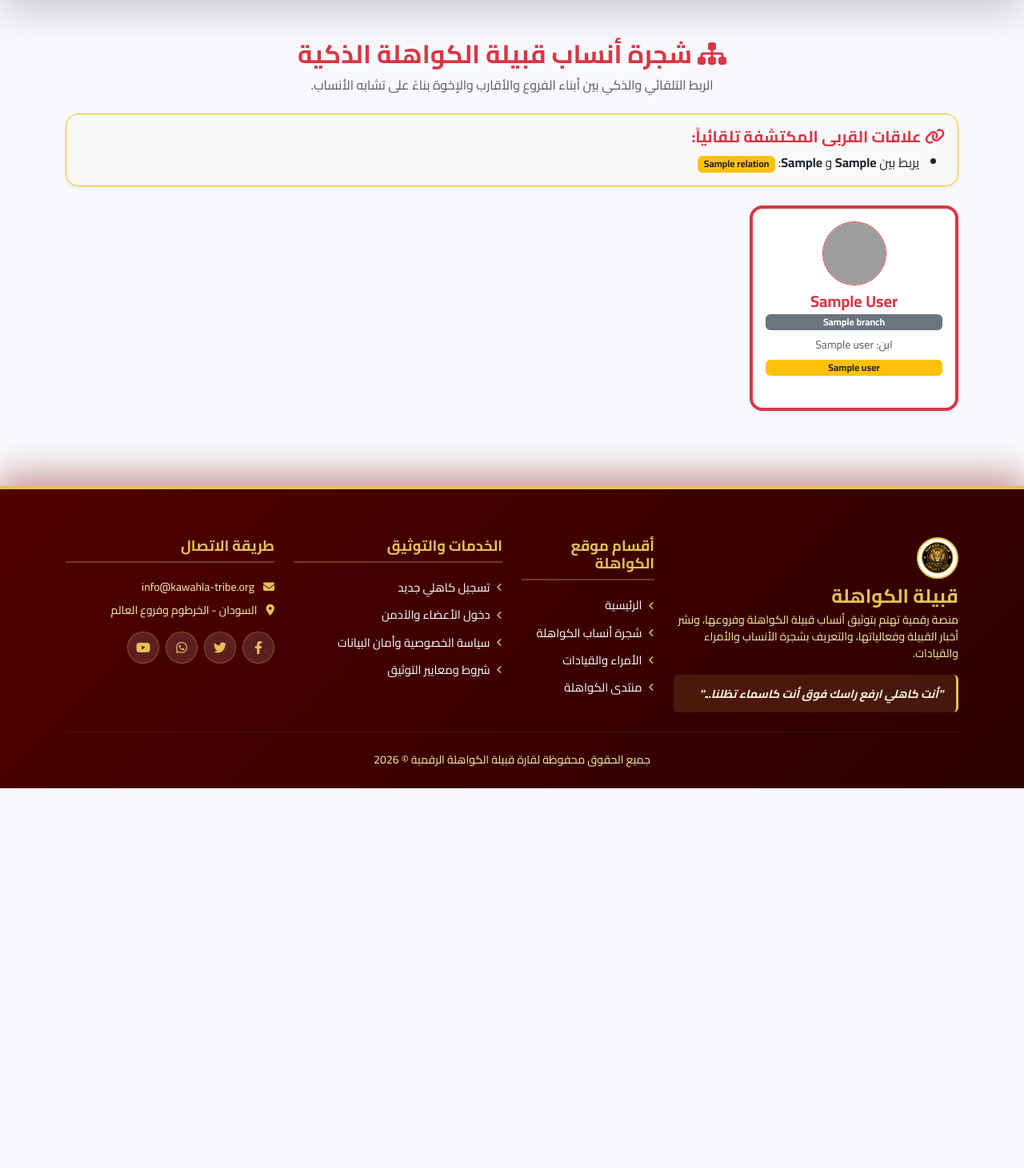
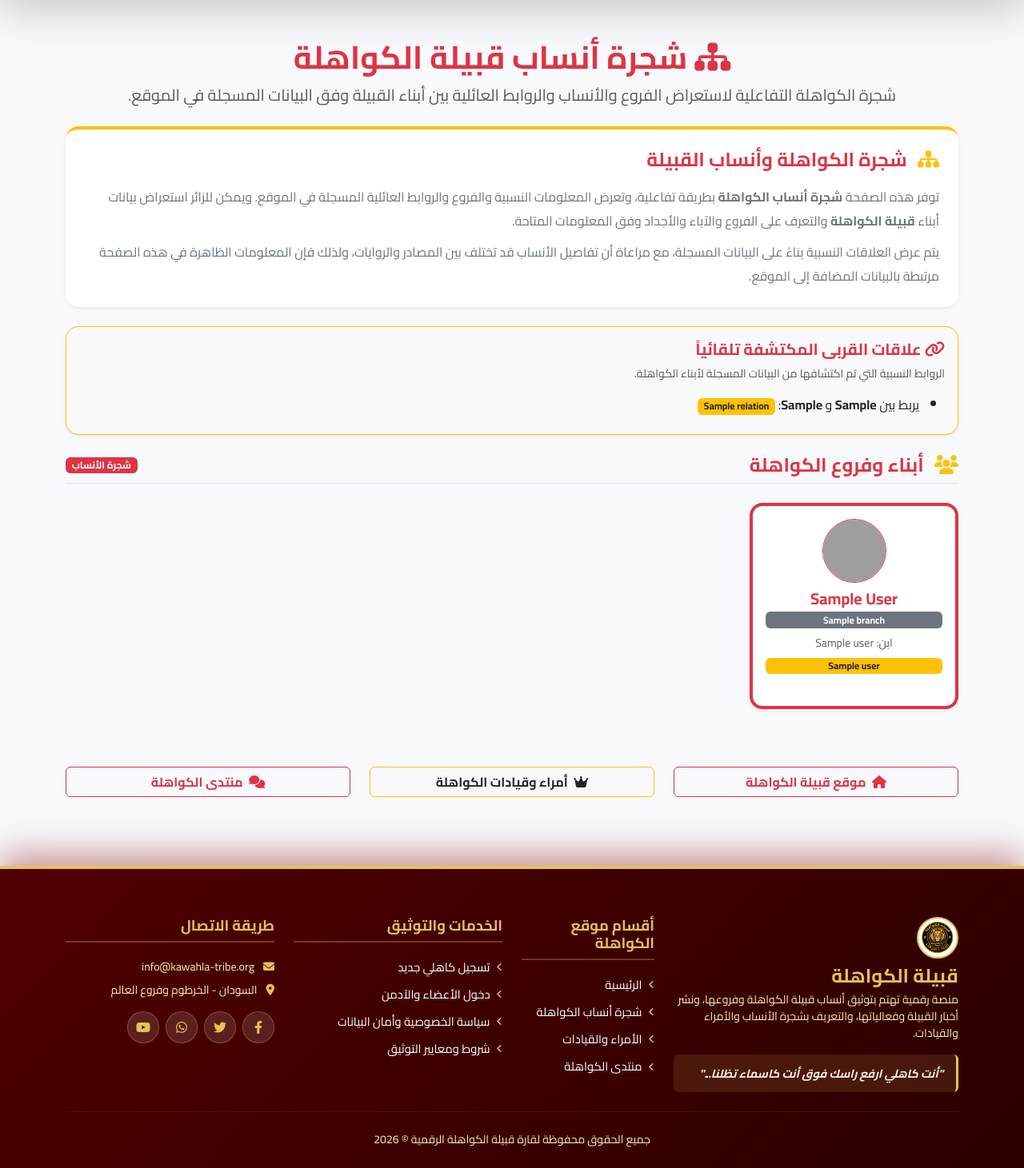
Before and after one commit to temtuba8-jpg/Kawahla, a Python web app: template templates/tree.html in a window 1280 px wide. Shown: the part 108-1569 px from the top of the page at 80% size. Before the commit the page ends 1094 px from the top, so only its background shows below. Run offline with Jinja, Linux system fonts and the light colour scheme; the template is opened without the code that fills it: most values are stand-ins (such as "Sample title", 1, 10 or a date in 2020); grey boxes are pictures that could not be loaded.

Commit message:
Update tree.html

```diff
--- a/templates/tree.html
+++ b/templates/tree.html
@@ -1,67 +1,308 @@
 {% extends "base.html" %}
+
+{% block title %}
+شجرة أنساب الكواهلة | شجرة قبيلة الكواهلة وفروعها
+{% endblock %}
+
+{% block meta_description %}
+شجرة أنساب قبيلة الكواهلة، استعرض أبناء الكواهلة وفروع القبيلة والروابط العائلية والنسب المتداول بطريقة منظمة وتفاعلية.
+{% endblock %}
+
+{% block og_title %}
+شجرة أنساب الكواهلة | قبيلة الكواهلة
+{% endblock %}
+
+{% block og_description %}
+استعرض شجرة أنساب قبيلة الكواهلة وفروعها والروابط العائلية والمعلومات النسبية المنشورة في الموقع.
+{% endblock %}
+
 {% block content %}
+
+<!-- عنوان الصفحة -->
 <div class="text-center mb-4">
-    <h2 class="text-danger fw-bold"><i class="fas fa-sitemap"></i> شجرة أنساب قبيلة الكواهلة الذكية</h2>
-    <p class="text-muted">الربط التلقائي والذكي بين أبناء الفروع والأقارب والإخوة بناءً على تشابه الأنساب.</p>
+
+    <h1 class="text-danger fw-bold">
+        <i class="fas fa-sitemap"></i>
+        شجرة أنساب قبيلة الكواهلة
+    </h1>
+
+    <p class="text-muted fs-5">
+        شجرة الكواهلة التفاعلية لاستعراض الفروع والأنساب والروابط العائلية
+        بين أبناء القبيلة وفق البيانات المسجلة في الموقع.
+    </p>
+
 </div>
+
+
+<!-- تعريف الصفحة لمحركات البحث والزوار -->
+<section class="card mb-4 border-0 shadow-sm border-top border-warning border-4">
+
+    <div class="card-body p-4">
+
+        <h2 class="h4 text-danger fw-bold mb-3">
+            <i class="fas fa-sitemap text-warning me-2"></i>
+            شجرة الكواهلة وأنساب القبيلة
+        </h2>
+
+        <p class="text-secondary mb-2" style="line-height: 1.9;">
+
+            توفر هذه الصفحة <strong>شجرة أنساب الكواهلة</strong> بطريقة تفاعلية،
+            وتعرض المعلومات النسبية والفروع والروابط العائلية المسجلة في الموقع.
+            ويمكن للزائر استعراض بيانات أبناء <strong>قبيلة الكواهلة</strong>
+            والتعرف على الفروع والآباء والأجداد وفق المعلومات المتاحة.
+
+        </p>
+
+        <p class="text-secondary mb-0" style="line-height: 1.9;">
+
+            يتم عرض العلاقات النسبية بناءً على البيانات المسجلة،
+            مع مراعاة أن تفاصيل الأنساب قد تختلف بين المصادر والروايات،
+            ولذلك فإن المعلومات الظاهرة في هذه الصفحة مرتبطة بالبيانات
+            المضافة إلى الموقع.
+
+        </p>
+
+    </div>
+
+</section>
+
 
 <!-- صندوق الروابط الذكية المكتشفة -->
 <div class="card mb-4 p-3 border-warning bg-light shadow-sm">
-    <h5 class="text-danger fw-bold"><i class="fas fa-link"></i> علاقات القربى المكتشفة تلقائياً:</h5>
+
+    <h2 class="h5 text-danger fw-bold">
+        <i class="fas fa-link"></i>
+        علاقات القربى المكتشفة تلقائياً
+    </h2>
+
+    <p class="small text-muted mb-3">
+        الروابط النسبية التي تم اكتشافها من البيانات المسجلة لأبناء الكواهلة.
+    </p>
+
     <ul class="mb-0">
+
         {% for conn in connections %}
-            <li>يربط بين <strong>{{ conn.p1 }}</strong> و <strong>{{ conn.p2 }}</strong>: <span class="badge bg-warning text-dark">{{ conn.relation }}</span></li>
+
+            <li class="mb-2">
+
+                يربط بين
+
+                <strong>{{ conn.p1 }}</strong>
+
+                و
+
+                <strong>{{ conn.p2 }}</strong>:
+
+                <span class="badge bg-warning text-dark">
+                    {{ conn.relation }}
+                </span>
+
+            </li>
+
         {% else %}
-            <li class="text-muted">جاري بناء وشيجة الأنساب بناءً على تسجيلات الأبناء والفروع...</li>
+
+            <li class="text-muted">
+                جاري بناء وشيجة الأنساب بناءً على تسجيلات الأبناء والفروع...
+            </li>
+
         {% endfor %}
+
     </ul>
+
 </div>
 
+
+<!-- أبناء وفروع الكواهلة -->
+<section>
+
+    <div class="d-flex justify-content-between align-items-center mb-4 border-bottom pb-2">
+
+        <h2 class="h4 text-danger fw-bold mb-0">
+
+            <i class="fas fa-users text-warning me-2"></i>
+
+            أبناء وفروع الكواهلة
+
+        </h2>
+
+        <span class="badge bg-danger">
+            شجرة الأنساب
+        </span>
+
+    </div>
+
+
     <div class="row text-center">
+
         {% for u in users %}
+
         <div class="col-md-3 mb-4">
-        <div class="card p-3 shadow-sm border-top border-danger border-4 h-100" style="cursor: pointer;" data-bs-toggle="modal" data-bs-target="#userModal{{ u.id }}">
 
-            <!-- الصورة: تدعم روابط ImgBB الخارجية والملفات المحلية مع صورة افتراضية عند الخطأ -->
+            <div class="card p-3 shadow-sm border-top border-danger border-4 h-100"
+                 style="cursor: pointer;"
+                 data-bs-toggle="modal"
+                 data-bs-target="#userModal{{ u.id }}"
+                 role="button"
+                 tabindex="0"
+                 aria-label="عرض نسب {{ u.full_name }}">
+
+                <!-- صورة الشخص -->
                 <img src="{% if u.profile_pic %}{% if u.profile_pic.startswith('http') %}{{ u.profile_pic }}{% else %}{{ url_for('static', filename='uploads/' + u.profile_pic) }}{% endif %}{% else %}{{ url_for('static', filename='default.png') }}{% endif %}"
                      class="rounded-circle mx-auto mb-2 border border-danger object-fit-cover"
-                 width="80" height="80"
-                 alt="{{ u.full_name }}"
+                     width="80"
+                     height="80"
+                     alt="صورة {{ u.full_name }} من أبناء الكواهلة"
+                     loading="lazy"
                      onerror="this.onerror=null; this.src='{{ url_for('static', filename='default.png') }}';">
 
-            <h5 class="fw-bold mb-1 text-danger">{{ u.full_name }}</h5>
-            <span class="badge bg-secondary mb-2">{{ u.branch }}</span>
-            <p class="small text-muted mb-0">ابن: {{ u.father_name or 'غير محدد' }}</p>
-            <span class="badge bg-warning text-dark mt-2">{{ u.title_type }}</span>
-        </div>
+                <h3 class="h5 fw-bold mb-1 text-danger">
+                    {{ u.full_name }}
+                </h3>
+
+                <span class="badge bg-secondary mb-2">
+                    {{ u.branch }}
+                </span>
+
+                <p class="small text-muted mb-0">
+                    ابن: {{ u.father_name or 'غير محدد' }}
+                </p>
+
+                <span class="badge bg-warning text-dark mt-2">
+                    {{ u.title_type }}
+                </span>
+
             </div>
 
-    <!-- نافذة منبثقة تفاعلية عند الضغط على صورة الشخص -->
-    <div class="modal fade" id="userModal{{ u.id }}" tabindex="-1" aria-hidden="true">
+        </div>
+
+
+        <!-- النافذة المنبثقة -->
+        <div class="modal fade"
+             id="userModal{{ u.id }}"
+             tabindex="-1"
+             aria-hidden="true">
+
             <div class="modal-dialog">
+
                 <div class="modal-content text-start">
+
                     <div class="modal-header bg-danger text-white">
-            <h5 class="modal-title">تفاصيل نسب الكاهلي</h5>
-            <button type="button" class="btn-close" data-bs-dismiss="modal" aria-label="Close"></button>
+
+                        <h2 class="h5 modal-title">
+                            تفاصيل نسب الكاهلي
+                        </h2>
+
+                        <button type="button"
+                                class="btn-close"
+                                data-bs-dismiss="modal"
+                                aria-label="إغلاق">
+                        </button>
+
                     </div>
+
+
                     <div class="modal-body text-center">
 
-            <!-- صورة النافذة المنبثقة: تدعم روابط ImgBB والملفات المحلية -->
+                        <!-- صورة النافذة -->
                         <img src="{% if u.profile_pic %}{% if u.profile_pic.startswith('http') %}{{ u.profile_pic }}{% else %}{{ url_for('static', filename='uploads/' + u.profile_pic) }}{% endif %}{% else %}{{ url_for('static', filename='default.png') }}{% endif %}"
                              class="rounded-circle border border-danger mb-3 object-fit-cover"
-                 width="100" height="100"
-                 alt="{{ u.full_name }}"
+                             width="100"
+                             height="100"
+                             alt="صورة {{ u.full_name }}"
+                             loading="lazy"
                              onerror="this.onerror=null; this.src='{{ url_for('static', filename='default.png') }}';">
 
-            <h4 class="text-danger fw-bold">{{ u.full_name }}</h4>
-            <p class="mb-1"><strong>النسب الكامل:</strong> {{ u.full_name }} ابن {{ u.father_name or '...' }} ابن {{ u.grandfather_name or '...' }} - فرع {{ u.branch }}</p>
-            <p class="mb-1"><strong>فرع القبيلة:</strong> {{ u.branch }}</p>
-            <p class="mb-1"><strong>مكان السكن:</strong> {{ u.residence }}</p>
-            <span class="badge bg-danger fs-6 mt-2">{{ u.title_type }}</span>
+
+                        <h3 class="h4 text-danger fw-bold">
+                            {{ u.full_name }}
+                        </h3>
+
+
+                        <p class="mb-1">
+                            <strong>النسب الكامل:</strong>
+                            {{ u.full_name }}
+                            ابن {{ u.father_name or '...' }}
+                            ابن {{ u.grandfather_name or '...' }}
+                            - فرع {{ u.branch }}
+                        </p>
+
+
+                        <p class="mb-1">
+                            <strong>فرع القبيلة:</strong>
+                            {{ u.branch }}
+                        </p>
+
+
+                        <p class="mb-1">
+                            <strong>مكان السكن:</strong>
+                            {{ u.residence }}
+                        </p>
+
+
+                        <span class="badge bg-danger fs-6 mt-2">
+                            {{ u.title_type }}
+                        </span>
+
                     </div>
+
                 </div>
+
             </div>
+
         </div>
+
         {% endfor %}
+
     </div>
+
+</section>
+
+
+<!-- روابط داخلية مهمة للـSEO -->
+<section class="row text-center mt-5">
+
+    <div class="col-md-4 mb-3">
+
+        <a href="{{ url_for('index') }}"
+           class="btn btn-outline-danger w-100 fw-bold">
+
+            <i class="fas fa-home me-1"></i>
+
+            موقع قبيلة الكواهلة
+
+        </a>
+
+    </div>
+
+
+    <div class="col-md-4 mb-3">
+
+        <a href="{{ url_for('leaders') }}"
+           class="btn btn-outline-warning text-dark w-100 fw-bold">
+
+            <i class="fas fa-crown me-1"></i>
+
+            أمراء وقيادات الكواهلة
+
+        </a>
+
+    </div>
+
+
+    <div class="col-md-4 mb-3">
+
+        <a href="{{ url_for('forum') }}"
+           class="btn btn-outline-danger w-100 fw-bold">
+
+            <i class="fas fa-comments me-1"></i>
+
+            منتدى الكواهلة
+
+        </a>
+
+    </div>
+
+</section>
+
+
 {% endblock %}
```
Lines whose indentation alone changed are shown as unchanged.
